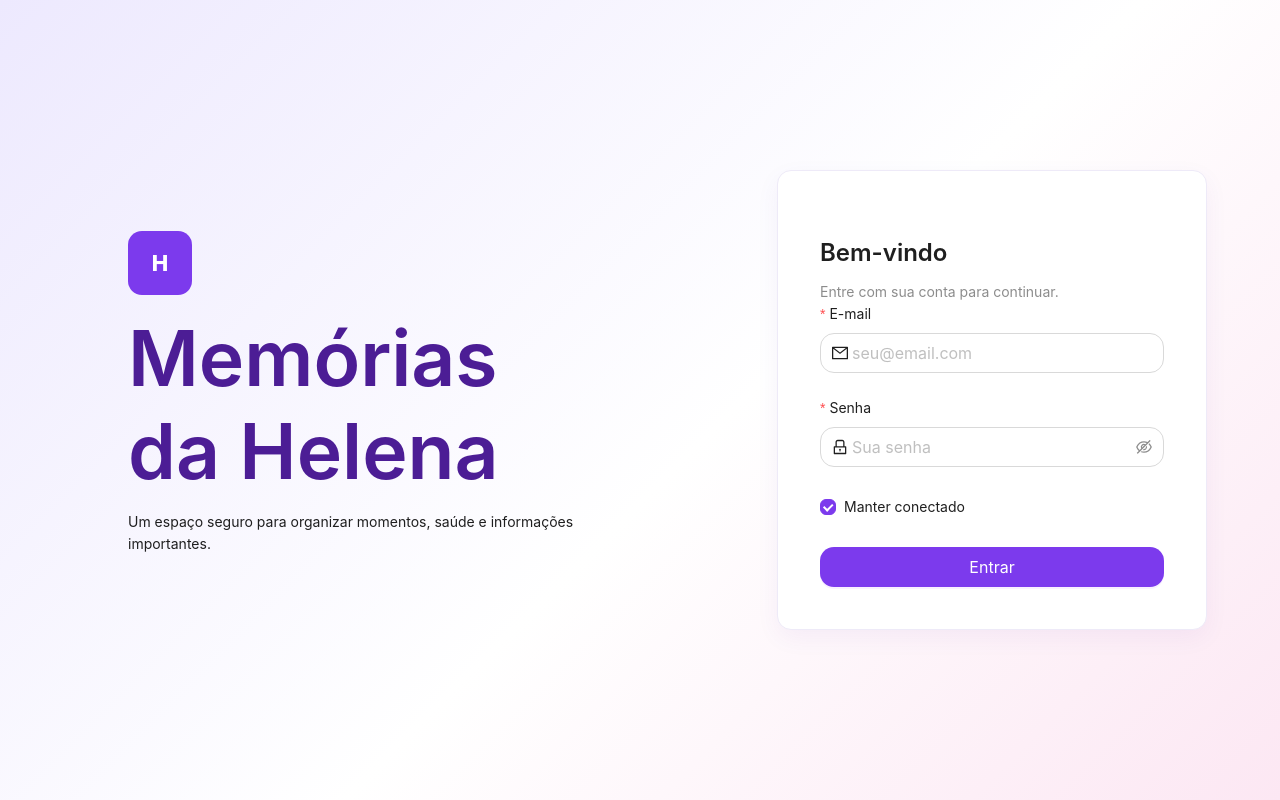
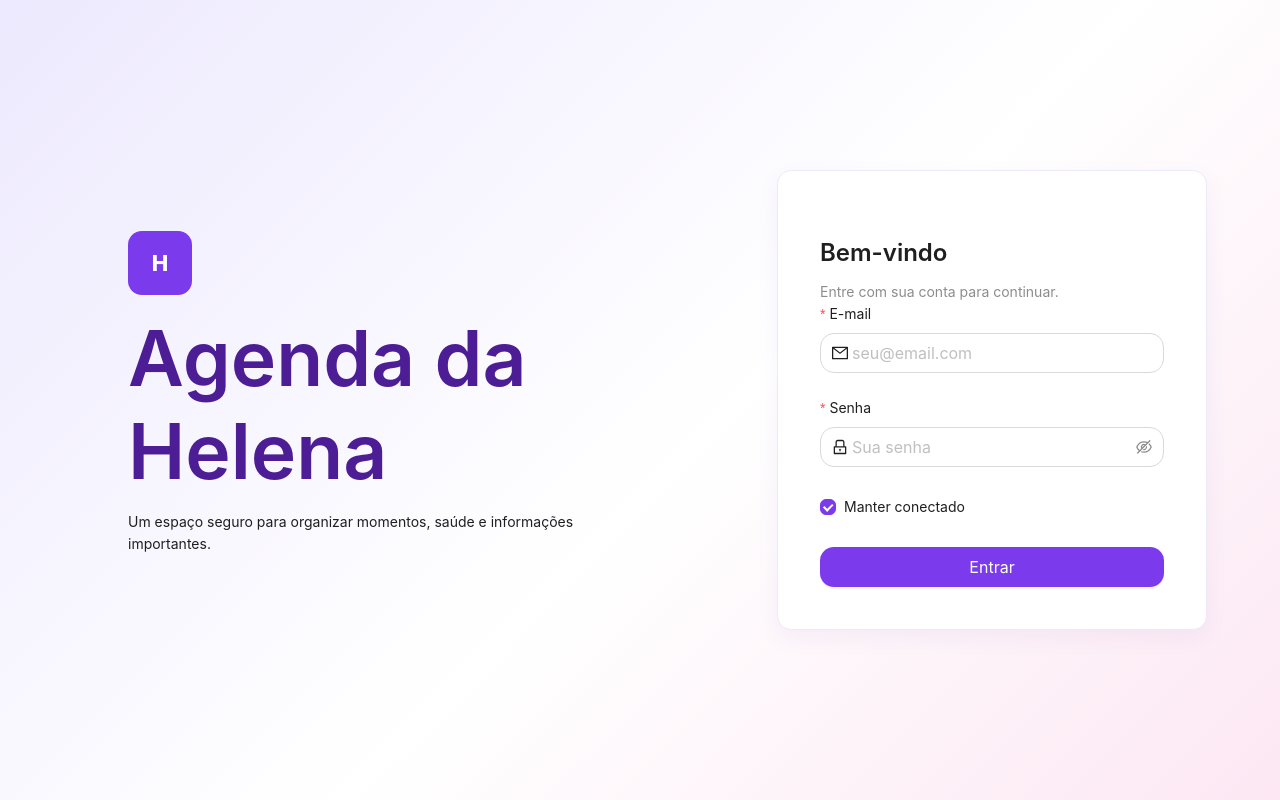
Before and after one commit to RafaelSaezLopes/memorias_helena_front, a React (Vite) app: page /login in a window 1280 px wide. Built offline with nearby package versions, Linux system fonts and the light colour scheme.

Commit message:
feat: update title references from "Memórias da Helena" to "Agenda da Helena"

```diff
--- a/index.html
+++ b/index.html
@@ -4,7 +4,7 @@
     <meta charset="UTF-8" />
     <meta name="viewport" content="width=device-width, initial-scale=1.0" />
     <meta name="theme-color" content="#8b5cf6" />
-    <title>Memórias da Helena</title>
+    <title>Agenda da Helena</title>
   </head>
   <body>
     <div id="root"></div>
--- a/src/layouts/AppLayout.tsx
+++ b/src/layouts/AppLayout.tsx
@@ -93,7 +93,7 @@ export function AppLayout() {
           <div className="brand-mark">H</div>
           {!collapsed && (
             <div>
-              <strong>Memórias</strong>
+              <strong>Agenda</strong>
               <span>da Helena</span>
             </div>
           )}
--- a/src/pages/auth/LoginPage.tsx
+++ b/src/pages/auth/LoginPage.tsx
@@ -24,7 +24,7 @@ export default function LoginPage() {
     <div className="login-page">
       <div className="login-hero">
         <div className="hero-badge">H</div>
-        <Typography.Title>Memórias da Helena</Typography.Title>
+        <Typography.Title>Agenda da Helena</Typography.Title>
         <Typography.Paragraph>Um espaço seguro para organizar momentos, saúde e informações importantes.</Typography.Paragraph>
       </div>
       <Card className="login-card">
```
